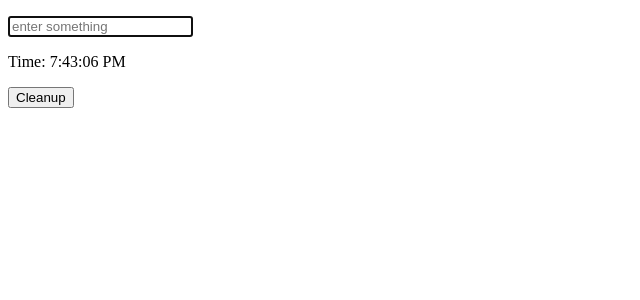
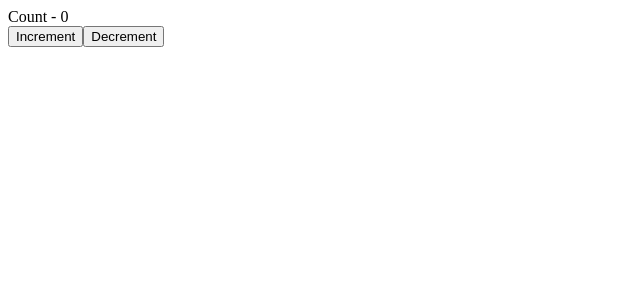
Before and after one commit to uzzal71/think-a-react-way, a React (Vite) app: page / in a window 1280 px wide. Shown: the top 300 px of the page, without its empty margins (0-640 px from the left). Built offline with nearby package versions, Linux system fonts and the light colour scheme.

Commit message:
React useReducer hook

```diff
--- a/src/App.jsx
+++ b/src/App.jsx
@@ -1,11 +1,9 @@
-import Form from "./components/useRef/Form";
-import Time from "./components/useRef/Time";
+import Counter from "./components/useReducer/Counter";
 
 const App = () => {
   return (
     <div className="app">
-      <Form/>
-      <Time/>
+      <Counter/>
     </div>
   );
 }
--- /dev/null
+++ b/src/components/useReducer/Counter.jsx
@@ -0,0 +1,20 @@
+import { useReducer } from 'react';
+
+const initialState = 0;
+const reducer = (state, action) => {
+
+}
+
+const Counter = () => {
+    useReducer(reducer, initialState);
+
+    return (
+        <div>
+            <div>Count - 0</div>
+            <button type="button">Increment</button>
+            <button type="button">Decrement</button>
+        </div>
+    );
+};
+
+export default Counter;
```
